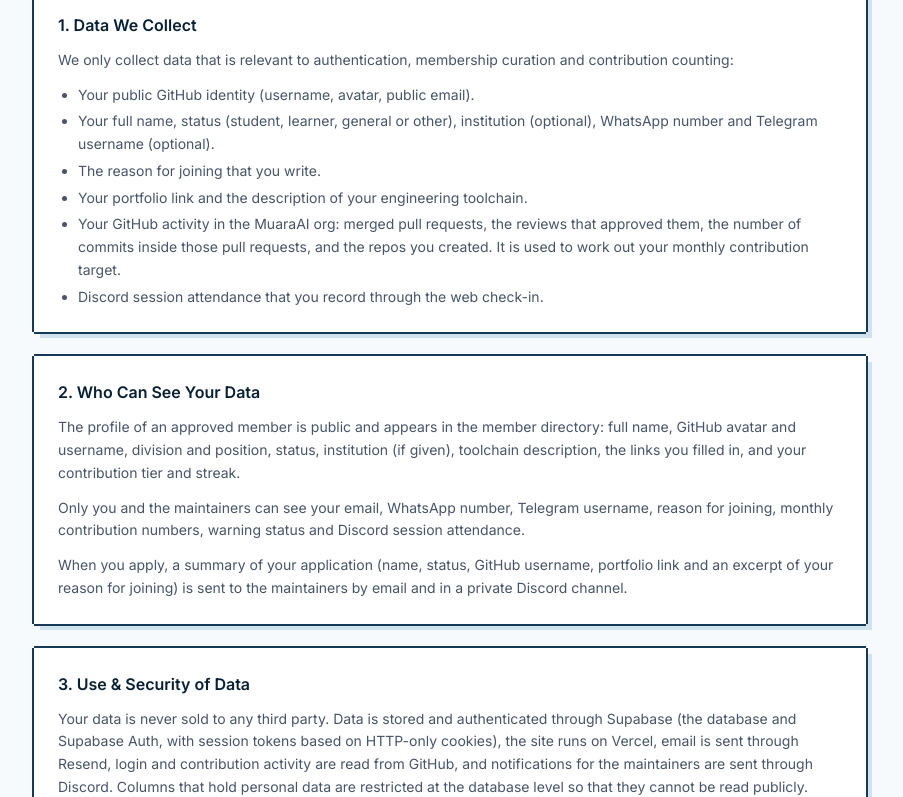
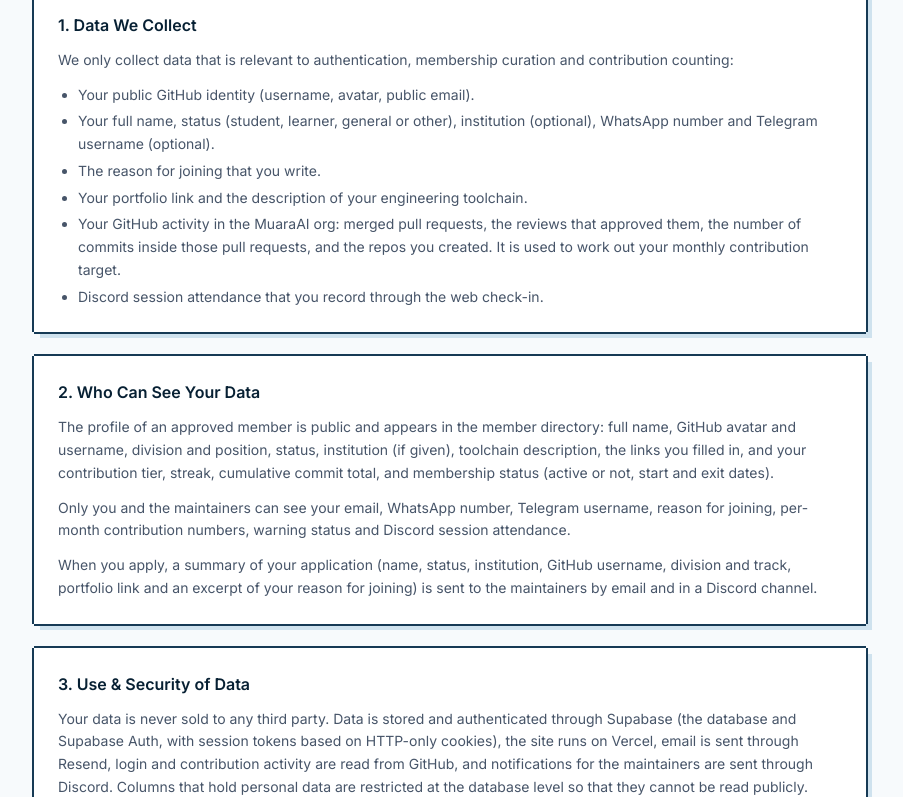
Before and after one commit to MuaraAI/MuaraAI, a Next.js app: page /en/privacy in a window 1280 px wide. Shown: the part 468-1265 px from the top of the page, without its empty margins (190-1093 px from the left). Built offline with nearby package versions, Linux system fonts and the light colour scheme; a web font is replaced by a local one.

Commit message:
fix(legal): disclose public commit total and membership status, complete the application summary

```diff
--- a/src/app/(english)/en/privacy/page.tsx
+++ b/src/app/(english)/en/privacy/page.tsx
@@ -49,15 +49,15 @@ export default function EnglishPrivacyPage() {
           <h2 className="text-base font-semibold text-foreground">2. Who Can See Your Data</h2>
           <p>
             The profile of an approved member is public and appears in the member directory: full name, GitHub avatar and username, division and position,
-            status, institution (if given), toolchain description, the links you filled in, and your contribution tier and streak.
+            status, institution (if given), toolchain description, the links you filled in, and your contribution tier, streak, cumulative commit total, and membership status (active or not, start and exit dates).
           </p>
           <p>
-            Only you and the maintainers can see your email, WhatsApp number, Telegram username, reason for joining, monthly contribution numbers, warning
+            Only you and the maintainers can see your email, WhatsApp number, Telegram username, reason for joining, per-month contribution numbers, warning
             status and Discord session attendance.
           </p>
           <p>
-            When you apply, a summary of your application (name, status, GitHub username, portfolio link and an excerpt of your reason for joining) is sent
-            to the maintainers by email and in a private Discord channel.
+            When you apply, a summary of your application (name, status, institution, GitHub username, division and track, portfolio link and an excerpt of your reason for joining)
+            is sent to the maintainers by email and in a Discord channel.
           </p>
         </section>
 
--- a/src/app/(public)/privacy/page.tsx
+++ b/src/app/(public)/privacy/page.tsx
@@ -44,15 +44,15 @@ export default function PrivacyPage() {
           <h2 className="text-base font-semibold text-foreground">2. Siapa yang Dapat Melihat Datamu</h2>
           <p>
             Profil anggota yang sudah disetujui bersifat publik dan tampil di direktori anggota: nama lengkap, avatar dan username GitHub, divisi dan posisi,
-            status, institusi (jika diisi), deskripsi toolchain, tautan yang kamu isi, serta tier dan streak kontribusi.
+            status, institusi (jika diisi), deskripsi toolchain, tautan yang kamu isi, serta tier, streak, total commit kumulatif, dan status keanggotaan (aktif atau tidak, tanggal mulai dan keluar).
           </p>
           <p>
-            Hanya kamu dan maintainer yang dapat melihat email, nomor WhatsApp, username Telegram, alasan bergabung, angka kontribusi bulanan, status
+            Hanya kamu dan maintainer yang dapat melihat email, nomor WhatsApp, username Telegram, alasan bergabung, angka kontribusi bulanan per bulan, status
             peringatan, dan kehadiran sesi Discord.
           </p>
           <p>
-            Saat kamu mendaftar, ringkasan pendaftaran (nama, status, username GitHub, tautan portofolio, dan cuplikan alasan bergabung) dikirim ke
-            maintainer lewat email dan kanal Discord privat.
+            Saat kamu mendaftar, ringkasan pendaftaran (nama, status, institusi, username GitHub, divisi dan track, tautan portofolio, dan cuplikan alasan bergabung)
+            dikirim ke maintainer lewat email dan kanal Discord.
           </p>
         </section>
 
```
Also changed, not shown: 1 other file (tests, documents, lock files or other folders).
